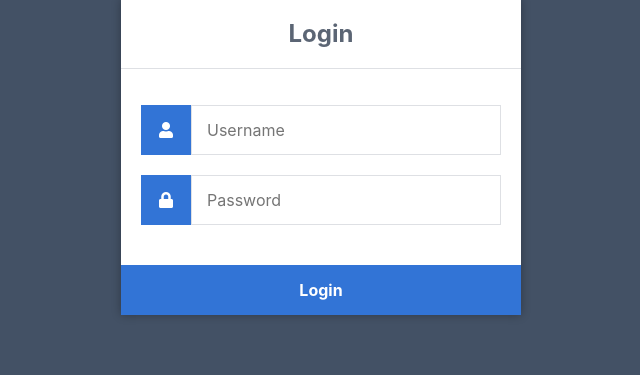
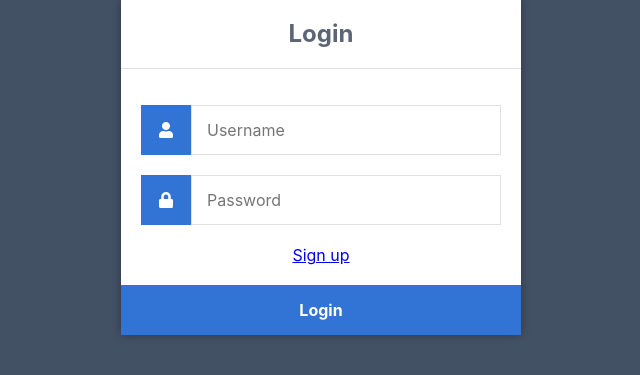
Before and after one commit to shamsuzzamansadi/WebShop, a PHP site: page /login.php in a window 1280 px wide. Shown: the part 101-476 px from the top of the page, without its empty margins (319-959 px from the left). Run offline with PHP 8.4, Linux system fonts and the light colour scheme.

Commit message:
add sign up btn

```diff
--- a/login.php
+++ b/login.php
@@ -25,6 +25,7 @@
 					<i class="fas fa-lock"></i>
 				</label>
 				<input type="password" name="password" placeholder="Password" id="password" required>
+				<a href="signup.php">Sign up</a>
 				<input type="submit" value="Login">
 			</form>
 		</div>
```
